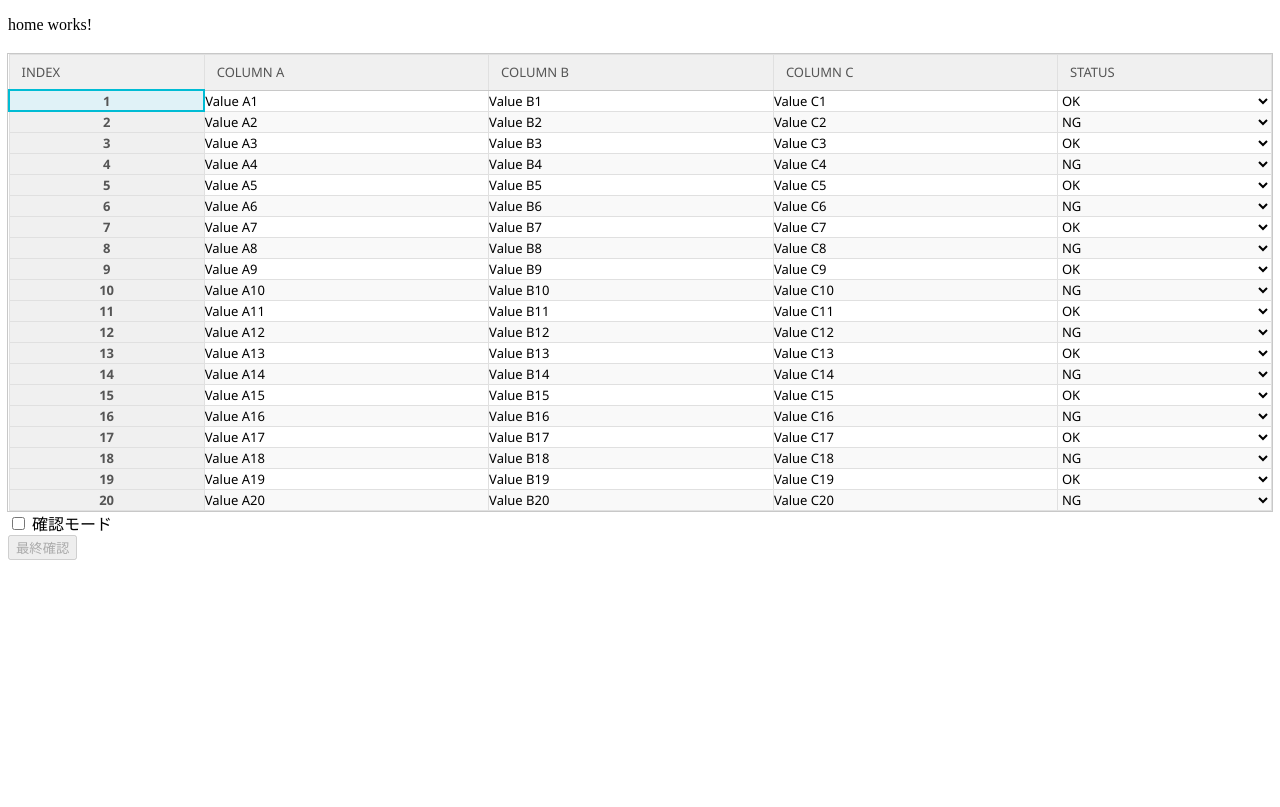
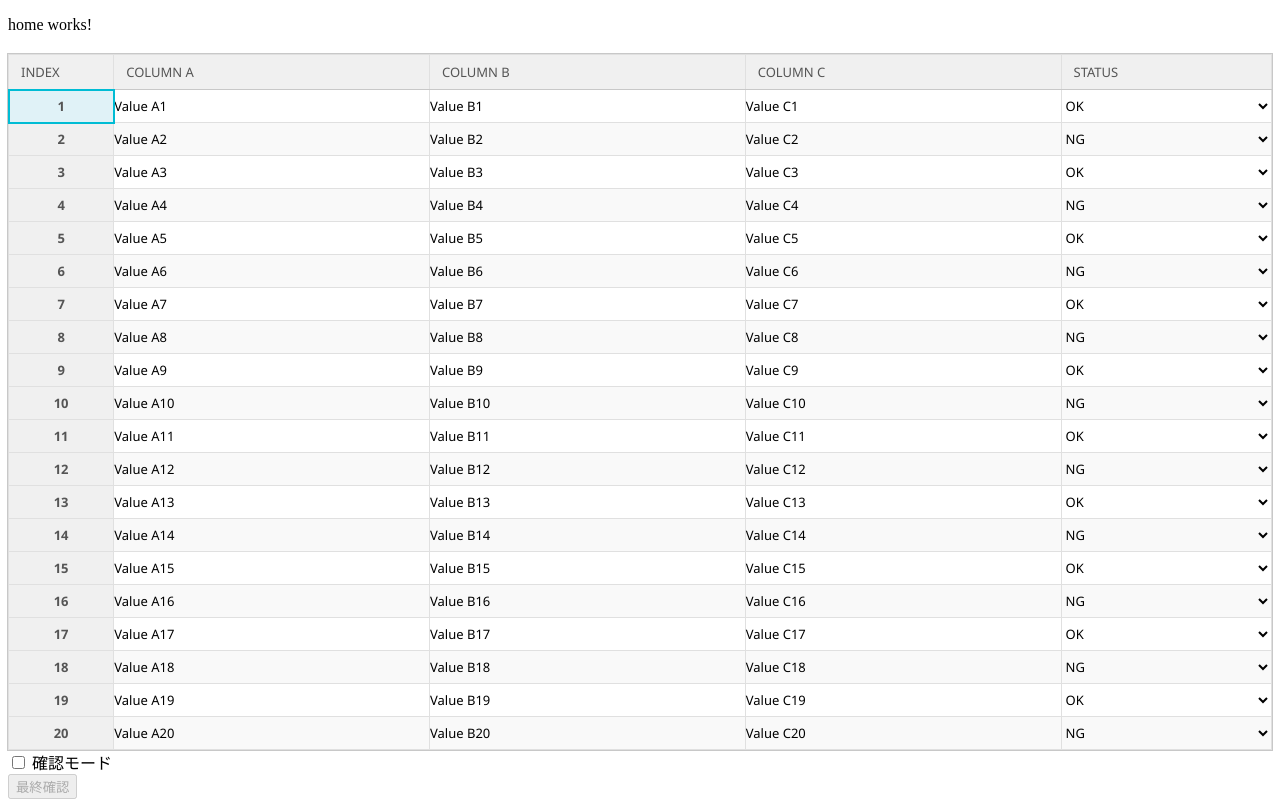
Before and after one commit to Mmy26/angular-sample-project, an Angular app: page /home in a window 1280 px wide. Built offline with nearby package versions, Linux system fonts and the light colour scheme.

Commit message:
テーブル　セルの横幅を調整

```diff
--- a/src/app/components/home/home.component.scss
+++ b/src/app/components/home/home.component.scss
@@ -5,6 +5,7 @@ table {
   font-family: "Segoe UI", Arial, sans-serif; /* Excelのようなフォント */
   border: 1px solid #c8c8c8; /* 全体の罫線 */
   box-shadow: 0 0 0 1px #c8c8c8; /* Excelのような外枠の影 */
+  table-layout: fixed; /* 列の幅を固定 */
 }
 
 th,
@@ -14,6 +15,7 @@ td {
   text-align: left;
   font-size: 13px;
   white-space: nowrap; /* セル内のテキストを折り返さない */
+  box-sizing: border-box; /* ボーダーとパディングを幅に含める */
 }
 
 th {
@@ -42,6 +44,32 @@ td:first-child {
   color: #555;
 }
 
+/* 各列の幅を設定 */
+th:nth-child(1),
+td:nth-child(1) {
+  width: 50px; /* Index列 */
+}
+
+th:nth-child(2),
+td:nth-child(2) {
+  width: 25%; /* Column A */
+}
+
+th:nth-child(3),
+td:nth-child(3) {
+  width: 25%; /* Column B */
+}
+
+th:nth-child(4),
+td:nth-child(4) {
+  width: 25%; /* Column C */
+}
+
+th:nth-child(5),
+td:nth-child(5) {
+  width: 100px; /* Status列 */
+}
+
 /* フォームの値を変更した状態では赤字に変更するのみ */
 .changed select {
   color: red !important;
@@ -68,27 +96,28 @@ td:first-child {
 /* 選択されたセル */
 td.selected-cell {
   background-color: #e0f2f7; /* 薄い青色 */
-  border: 2px solid #00bcd4; /* 青い枠線 */
-  outline: none; /* デフォルトのフォーカスアウトラインを削除 */
+  outline: 2px solid #00bcd4; /* 青い枠線 */
+  outline-offset: -1px; /* 枠線がセル内に表示されるように調整 */
 }
 
 /* 確認モードで選択され、かつ現在選択されているセル */
 td.selected-cell.selected-for-confirmation {
   background-color: #fff3e0; /* 薄いオレンジ色 */
-  border: 2px solid #ff9800; /* オレンジ色の枠線 */
+  outline: 2px solid #ff9800; /* オレンジ色の枠線 */
+  outline-offset: -1px; /* 枠線がセル内に表示されるように調整 */
 }
 
 td input, /* input要素のボーダーを確実に削除 */
 td select {
   width: 100%;
-  padding: 0; /* input/selectのパディングで調整するため0に */
+  padding: 6px 0px; /* input/selectのパディングを調整 */
   border: none !important; /* ボーダーを強制的に削除 */
   border-radius: 0; /* 角丸をなくす */
   background-color: transparent !important; /* 背景色を強制的に透明に */
   font-size: 13px;
   font-family: "Segoe UI", Arial, sans-serif; /* Excelのようなフォント */
   box-sizing: border-box; /* パディングとボーダーを幅に含める */
-  // outline: none; /* フォーカス時のアウトラインを削除 */
+  outline: none; /* フォーカス時のアウトラインを削除 */
 }
 
 td select {
```
